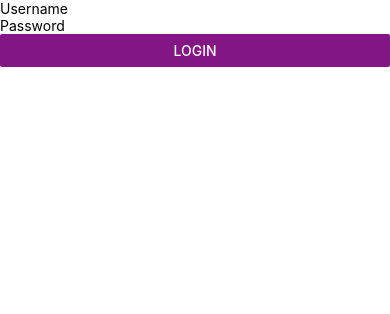
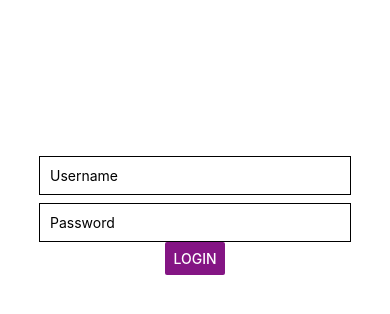
Before and after one commit to Vishnuka084/react-native-practices, a React Native app: screen / in a window 390 px wide. Shown: the top 314 px of the page. Built offline with nearby package versions, Linux system fonts and the light colour scheme.

Commit message:
create loging page

```diff
--- a/screens/Login.js
+++ b/screens/Login.js
@@ -5,11 +5,14 @@ export default function Login() {
   return (
     <View style={styles.container}>
       <TextInput
+        style={styles.input1}
         placeholder='Username'
       />
       <TextInput
+        style={styles.input2}
         placeholder='Password'/>
         <Button
+            style={styles.btn}
             title="Login"
             color="#841584"
         />
@@ -17,10 +20,27 @@ export default function Login() {
   )
 }
 
-
 const styles = StyleSheet.create({
+    input1:{
+        marginTop:'40%',
+        padding:10,
+        borderWidth:1,
+        width:'80%',
+    },
+    input2:{
+        marginTop:'2%',
+        padding:10,
+        borderWidth:1,
+        width:'80%',
+    },
     container:{
-        flex:1
+        justifyContent:'center',
+        alignItems:'center'
+    },
+    btn:{
+        width:'60%',
+        color:'green',
+        padding:5
     }
 
 });
```
